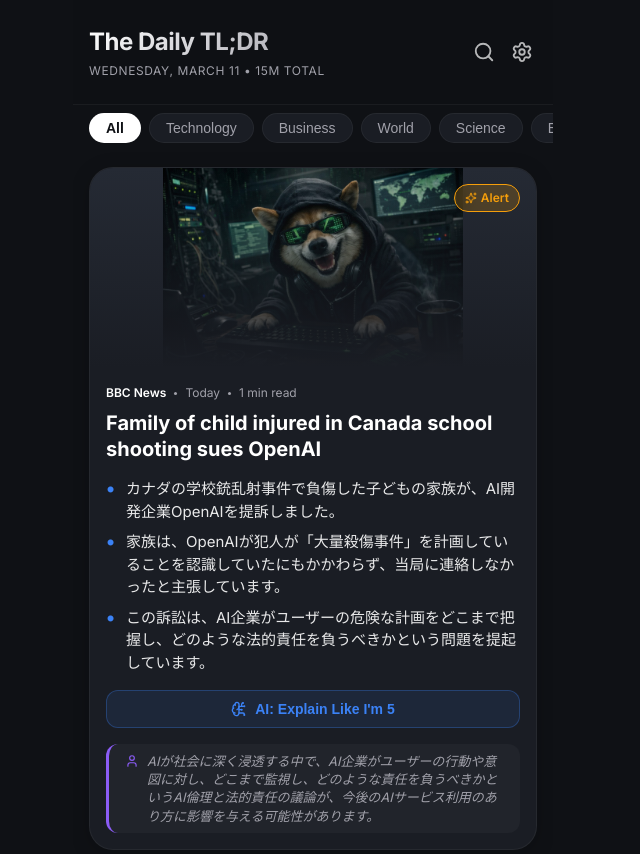
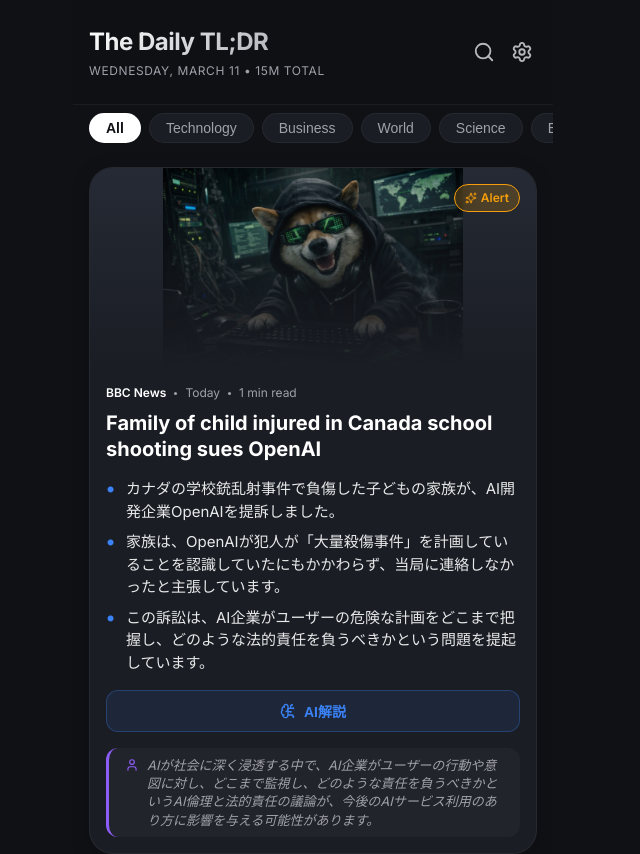
Before and after one commit to sikunXchan/news_application, a React (Vite) app: page / in a window 1280 px wide. Shown: the top 854 px of the page, without its empty margins (327-967 px from the left). Built offline with nearby package versions, Linux system fonts and the light colour scheme.

Commit message:
Update App.jsx

```diff
--- a/src/App.jsx
+++ b/src/App.jsx
@@ -58,7 +58,7 @@ const NewsCard = ({ news, index }) => {
             onClick={() => setIsEli5(!isEli5)}
           >
             <BrainCircuit size={16} />
-            {isEli5 ? 'Show Original Summary' : 'AI: Explain Like I\'m 5'}
+            {isEli5 ? '戻す' : 'AI解説'}
           </button>
         )}
 
```
